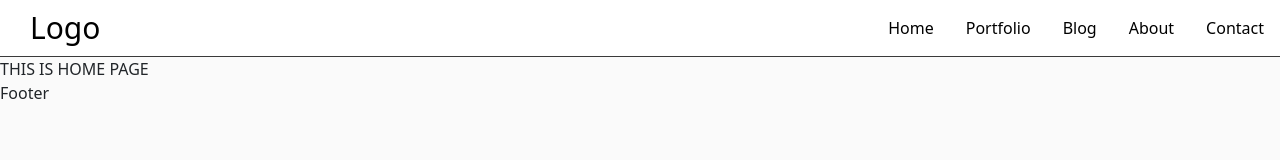
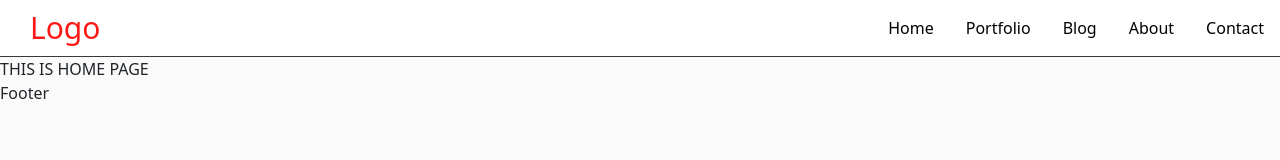
Before and after one commit to Sean-yad/photo-studio, a React (Create React App) app: page / in a window 1280 px wide. In both pictures the pointer is over the link "Logo". Shown: the top 160 px of the page. Built offline with nearby package versions, Linux system fonts and the light colour scheme.

Commit message:
Add ease-in-out

```diff
--- a/src/App.css
+++ b/src/App.css
@@ -39,6 +39,7 @@ body {
   display: block;
   padding: 1em;
   color: rgb(0, 0, 0);
+  transition: color .6s ease-in-out;
 }
 
 ul.navigation {
@@ -46,12 +47,12 @@ ul.navigation {
   padding: 0;
 }
 
-a:hover,
-a:focus {
+a:hover {
   left: auto;
   pointer-events: auto;
+  cursor: pointer;
   opacity: 0.9;
-  transition: opacity 0.6s ease 0s;
+  color: red;
 }
 
 /* *********** media queries *********** */
```
